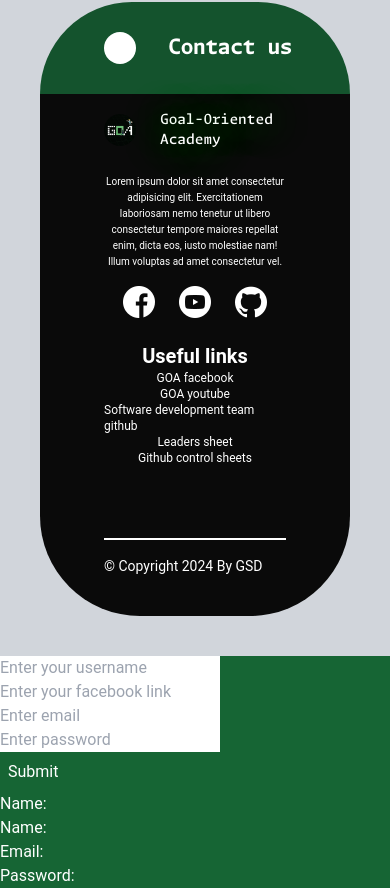
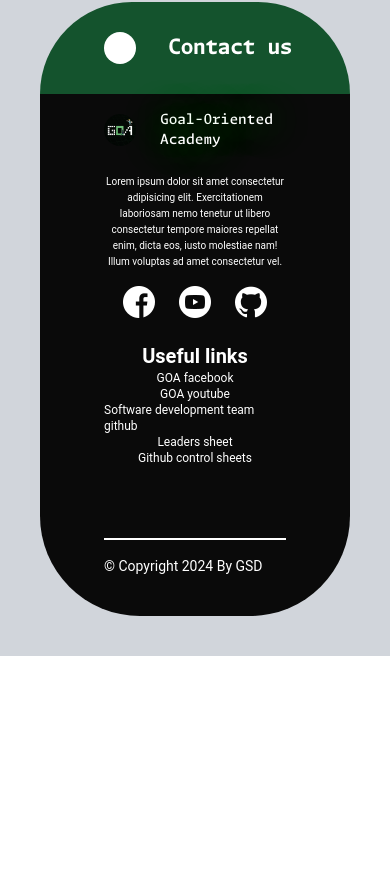
Before and after one commit to tezeladata/frontend, a React (Vite) app: page / in a window 390 px wide. Shown: the part 2065-2953 px from the top of the page. After the commit the page ends 2721 px from the top, so only its background shows below. Built offline with nearby package versions, Linux system fonts and the light colour scheme.

Commit message:
responsive fix

```diff
--- a/src/App.jsx
+++ b/src/App.jsx
@@ -1,7 +1,7 @@
 import Footer from "./Pages/Footer.jsx";
 import Home from "./Pages/Home.jsx";
 import Info from "./Pages/Info.jsx";
-import RegisterComponent from "./Components/RegisterComponent.jsx";
+// import RegisterComponent from "./Components/RegisterComponent.jsx";
 
 const App = () => {
     return (
@@ -16,7 +16,7 @@ const App = () => {
                 <Footer />
             </footer>
 
-            <RegisterComponent />
+            {/*<RegisterComponent />*/}
         </body>
     )
 }
```
